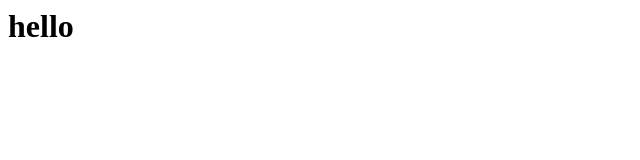
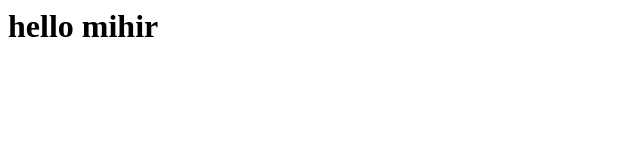
Before and after one commit to akankshapawarap/dev_ops, a plain HTML site: page index.html in a window 1280 px wide. Shown: the whole page, without its empty margins (0-640 px from the left). Drawn offline with Linux system fonts and the light colour scheme.

Commit message:
Update index.html

```diff
--- a/index.html
+++ b/index.html
@@ -1 +1 @@
-<h1> hello </h1>
+<h1> hello mihir </h1>
```
